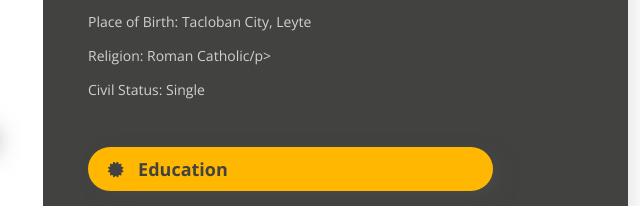
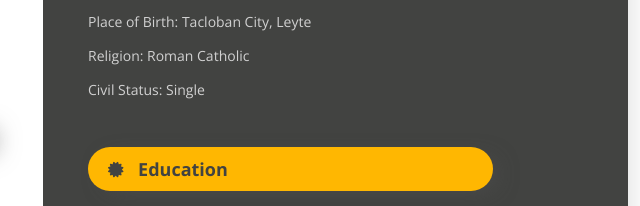
Before and after one commit to jrdelago/John-Rey-Dela-Rosa, a plain HTML site: page index.html in a window 1280 px wide. Shown: the part 594-800 px from the top of the page, 462-1102 px from the left. Drawn offline with nearby package versions, Linux system fonts and the light colour scheme.

Commit message:
Update index.html

```diff
--- a/index.html
+++ b/index.html
@@ -142,7 +142,7 @@
                     <p>Weight: 45</p>
                     <p>Date of Birth: January 30, 2000</p>
                     <p>Place of Birth: Tacloban City, Leyte </p>
-                    <p>Religion: Roman Catholic/p>
+                    <p>Religion: Roman Catholic</p>
                     <p>Civil Status: Single</p>
                 </div>
             </div>
```
